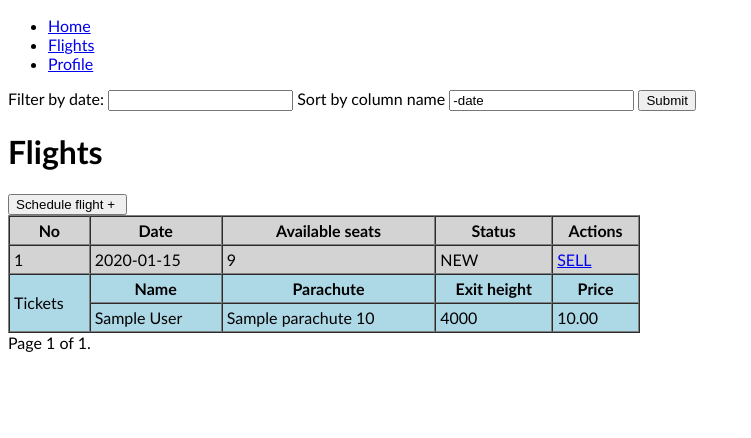
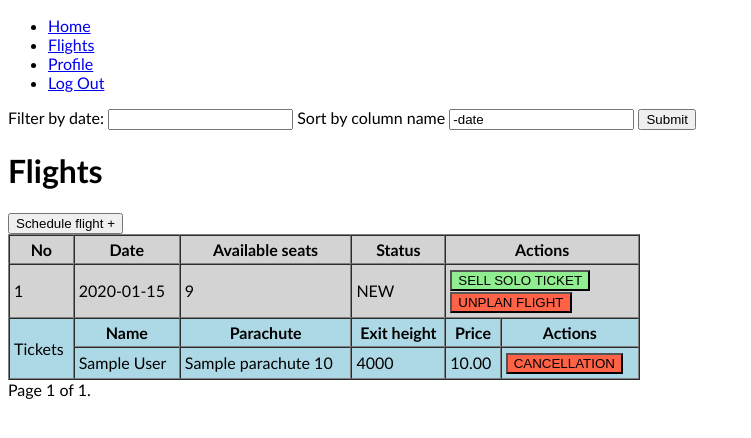
Before and after one commit to edyp/jump-2, a Django app: page /flights in a window 1280 px wide. Shown: the top 438 px of the page, without its empty margins (0-751 px from the left). Run offline with Django 3.2, Linux system fonts and the light colour scheme; a user stored in the database is signed in; tables that the repository leaves empty hold one stand-in row (values such as "Sample post").

Commit message:
Added flight and ticket deletion.

```diff
--- a/src/clubs/models.py
+++ b/src/clubs/models.py
@@ -43,7 +43,7 @@ class Ticket(models.Model):
                                                null=True,
                                                blank=True)
     flights                = models.ForeignKey('manifest.Flight',
-                                               on_delete=models.PROTECT,
+                                               on_delete=models.CASCADE,
                                                null=True,
                                                blank=True)
     DEFAULT_FLIGHT_HEIGHTS = [('4000', 4000), ('2000', 2000), ('1000', 1000)]
--- a/src/manifest/models.py
+++ b/src/manifest/models.py
@@ -5,7 +5,7 @@ from django.utils import timezone
 
 
 class Flight(models.Model):
-    order_number    = models.IntegerField(max_length=4, null=True, blank=True)
+    order_number    = models.IntegerField(null=True, blank=True)
     date            = models.DateField(max_length=10, default=timezone.now().date())
     departure_time  = models.DateTimeField(default=None, null=True, blank=True)
     arrival_time    = models.DateTimeField(default=None, null=True, blank=True)
@@ -37,6 +37,9 @@ class Flight(models.Model):
         sold_tickets = self.ticket_set.all().count()
         return self.available_seats - sold_tickets
 
+    def __str__(self):
+        return f'{str(self.date)}/{self.order_number}'
+
 
 @receiver(pre_save, sender=Flight)
 def assign_flight_number(sender, instance, *args, **kwargs):
--- a/src/manifest/templates/flights_list.html
+++ b/src/manifest/templates/flights_list.html
@@ -3,18 +3,18 @@
 {% block title %}Flights list{% endblock %}
 
 {% block content %}
-<form method="get" action="{% url 'flights_list' %}">
+<form method="get" action="{% url 'flights_list' %}" xmlns="http://www.w3.org/1999/html">
     <label for="filter">Filter by date:</label>
     <input id="filter" type="text" value="{{filter}}" name="filter">
     <label for="sort">Sort by column name</label>
     <input id="sort" type="text" value="{{sort}}" name="sort">
-    <input type="submit" value="Submit">
+    <button type="submit">Submit</button>
 </form>
 
 <h1>Flights</h1>
 {% if perms.manifest.flight_add %}
 <form action="{% url 'add_flight' %}">
-    <input type="submit" value="Schedule flight + " />
+    <button type="submit">Schedule flight +</button>
 </form>
 {% endif %}
 <table border="1" width="50%" cellpadding="4" cellspacing="0" style="background-color:lightblue">
@@ -23,7 +23,9 @@
         <th>Date</th>
         <th>Available seats</th>
         <th>Status</th>
-        <th>Actions</th>
+        {% if perms.clubs.ticket_add %}
+            <th colspan="2">Actions</th>
+        {% endif %}
     </tr>
     {% for flight in page_obj %}
     {# Each "flight" is a Flight model object. #}
@@ -32,26 +34,57 @@
             <td>{{ flight.date|date:"Y-m-d" }}</td>
             <td>{{ flight.seats_left }}</td>
             <td>{{ flight.status }}</td>
-            <td>
-            {% if flight.seats_left > 0 %}
-                <a href="{% url 'plan_flight' flight.id %}">SELL</a>
+            {% if perms.clubs.ticket_add or perms.clubs.ticket_delete %}
+                <td colspan="2">
+                {% if flight.seats_left > 0 and perms.clubs.ticket_add %}
+                    <form action="{% url 'plan_flight' flight.id %}">
+                        <button type="submit" style="background-color:lightgreen">SELL SOLO TICKET</button>
+                    </form>
+                {% else %}
+                    <b>READY!</b>
+                {% endif %}
+                {% if perms.clubs.ticket_delete %}
+                    <form method="post"
+                          onsubmit="return confirm('Do you really want to unplan the flight {{ flight }} and all tickets?');"
+                          action="{% url 'unplan_flight' flight.id %}">
+                        {% csrf_token %}
+                        <button type="submit" style="background-color:tomato">UNPLAN FLIGHT</button>
+                    </form>
+                {% endif %}
+                </td>
             {% endif %}
-            </td>
         </tr>
-        {% if flight.ticket_set.all|length > 0 %}
+        {% if flight.ticket_set.all|length > 0 and user.is_authenticated %}
         <tr >
             <td rowspan={{ flight.ticket_set.all|length|add:1 }}>Tickets</td>
             <th>Name</th>
             <th>Parachute</th>
             <th>Exit height</th>
-            <th>Price</th>
+            {% if perms.clubs.ticket_add %}
+                <th>Price</th>
+            {% endif %}
+            {% if perms.clubs.ticket_delete %}
+                <th>Actions</th>
+            {% endif %}
         </tr>
         {% for ticket in flight.ticket_set.all %}
             <tr >
                 <td>{{ ticket.bought_by.profile }}</td>
                 <td>{{ ticket.luggage }}</td>
                 <td>{{ ticket.exit_height }}</td>
-                <td>{{ ticket.price }}</td>
+                {% if perms.clubs.ticket_add %}
+                    <td>{{ ticket.price }}</td>
+                {% endif %}
+                {% if perms.clubs.ticket_delete %}
+                    <td>
+                        <form method="post"
+                          onsubmit="return confirm('Do you really want to cancel the {{ ticket.bought_by.profile }}'s ticket in flight {{ flight }}?');"
+                          action="{% url 'cancel_ticket' ticket.id %}">
+                        {% csrf_token %}
+                        <button type="submit" style="background-color:tomato">CANCELLATION</button>
+                        </form>
+                    </td>
+                {% endif %}
             </tr>
         {% endfor %}
         {% endif %}
--- a/src/manifest/urls.py
+++ b/src/manifest/urls.py
@@ -1,10 +1,12 @@
 from django.urls import path
 
 from .views import FlightsListView, add_flight_view
-from clubs.views import plan_flight_view
+from clubs.views import plan_flight_view, unplan_flight_view, cancel_ticket_view
 
 urlpatterns = [
     path('', FlightsListView.as_view(), name='flights_list'),
     path('/add', add_flight_view, name='add_flight'),
-    path('/<int:pk>', plan_flight_view, name='plan_flight')
+    path('/<int:pk>', plan_flight_view, name='plan_flight'),
+    path('/<int:pk>/delete', unplan_flight_view, name='unplan_flight'),
+    path('/<int:pk>/delete_ticket', cancel_ticket_view, name='cancel_ticket')
 ]
--- a/src/templates/navbar.html
+++ b/src/templates/navbar.html
@@ -4,6 +4,9 @@
         <li><a href="{% url 'flights_list' %}">Flights</a></li>
         {% if user.is_authenticated %}
             <li><a href="{% url 'profile' %}">Profile</a></li>
+            <li><a href="{% url 'logout' %}">Log Out</a></li>
+        {% else %}
+            <li><a href="{% url 'login' %}">Log In</a></li>
         {% endif %}
     </ul>
 </nav>
```
Also changed, not shown: src/clubs/views.py (+40 -2 lines).
